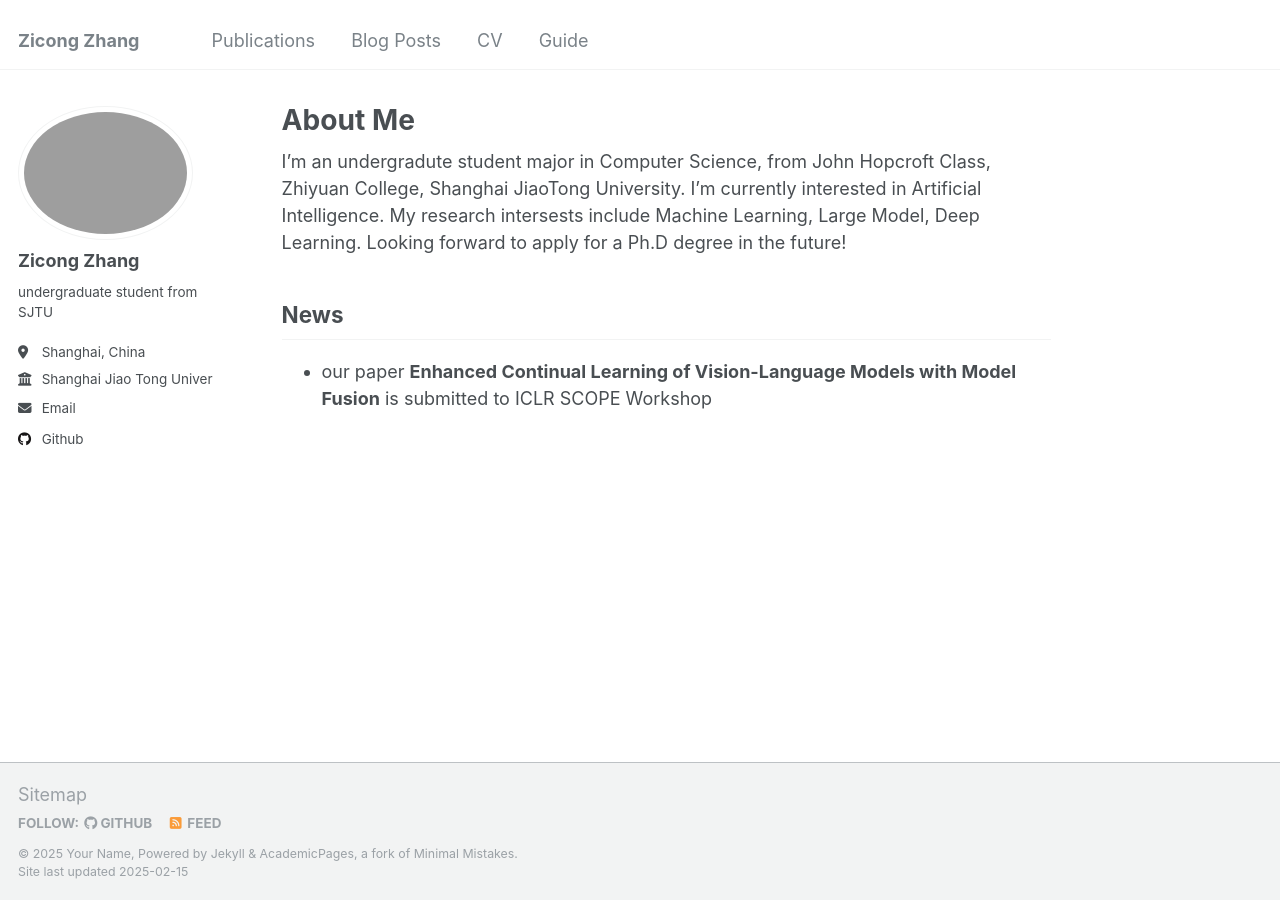
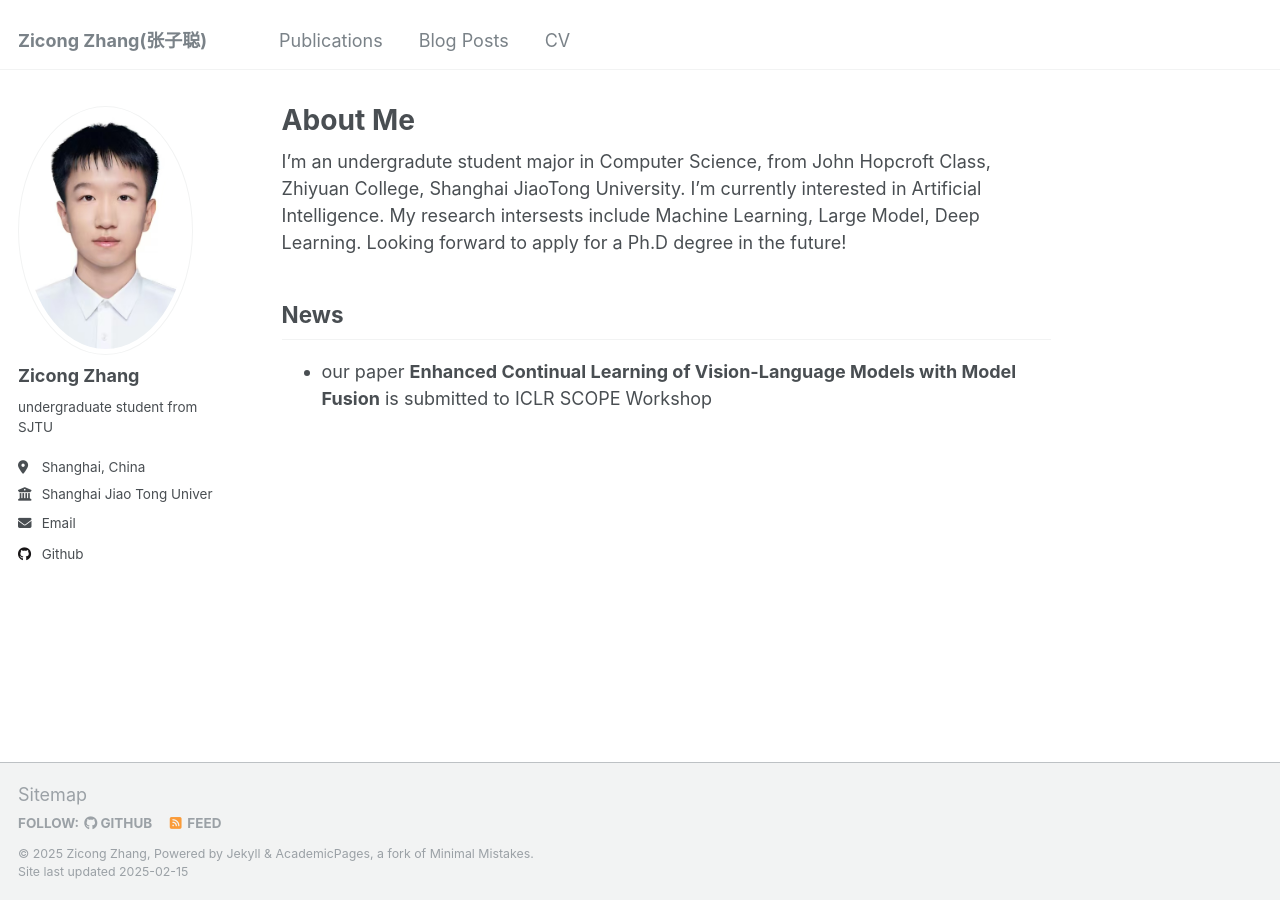
Before and after one commit to zhangzicong518/zhangzicong518.github.io, a Jekyll site: the page built from _pages/about.md, in a window 1280 px wide. Built offline with Jekyll 4.4.1, drawn with Linux system fonts in a browser that asks for light colours.

Commit message:
mainpage update

```diff
--- a/_config.yml
+++ b/_config.yml
@@ -8,10 +8,10 @@
 
 # Basic Site Settings
 locale: "en-US"
-title: "Zicong Zhang"
+title: "Zicong Zhang(张子聪)"
 title_separator: "-"
-name: &name "Your Name"
-description: &description "personal description"
+name: &name "Zicong Zhang"
+description: &description "undergraduate student from SJTU"
 url: https://zhangzicong518.github.io # the base hostname & protocol for your site e.g. "https://[your GitHub username].github.io"
 baseurl: "" # the subpath of your site, e.g. "/blog"
 repository: "zhangzicong518/zhangzicong518.github.io"
@@ -21,7 +21,7 @@ repository: "zhangzicong518/zhangzicong518.github.io"
 #               Additional customization can be done by editing /_includes/author-profile.html
 author:
   # Biographic informationprofile
-  avatar: "images/profile.jpg"
+  avatar: "ZicongZhang.jpg"
   name: "Zicong Zhang"
   pronouns: # example: "she/her"
   bio: "undergraduate student from SJTU"
--- a/_data/navigation.yml
+++ b/_data/navigation.yml
@@ -23,5 +23,5 @@ main:
   - title: "CV"
     url: /cv/
 
-  - title: "Guide"
-    url: /markdown/
+  #- title: "Guide"
+  #  url: /markdown/
```
Also changed, not shown: images/ZicongZhang.jpg (renamed from images/profile.png).
